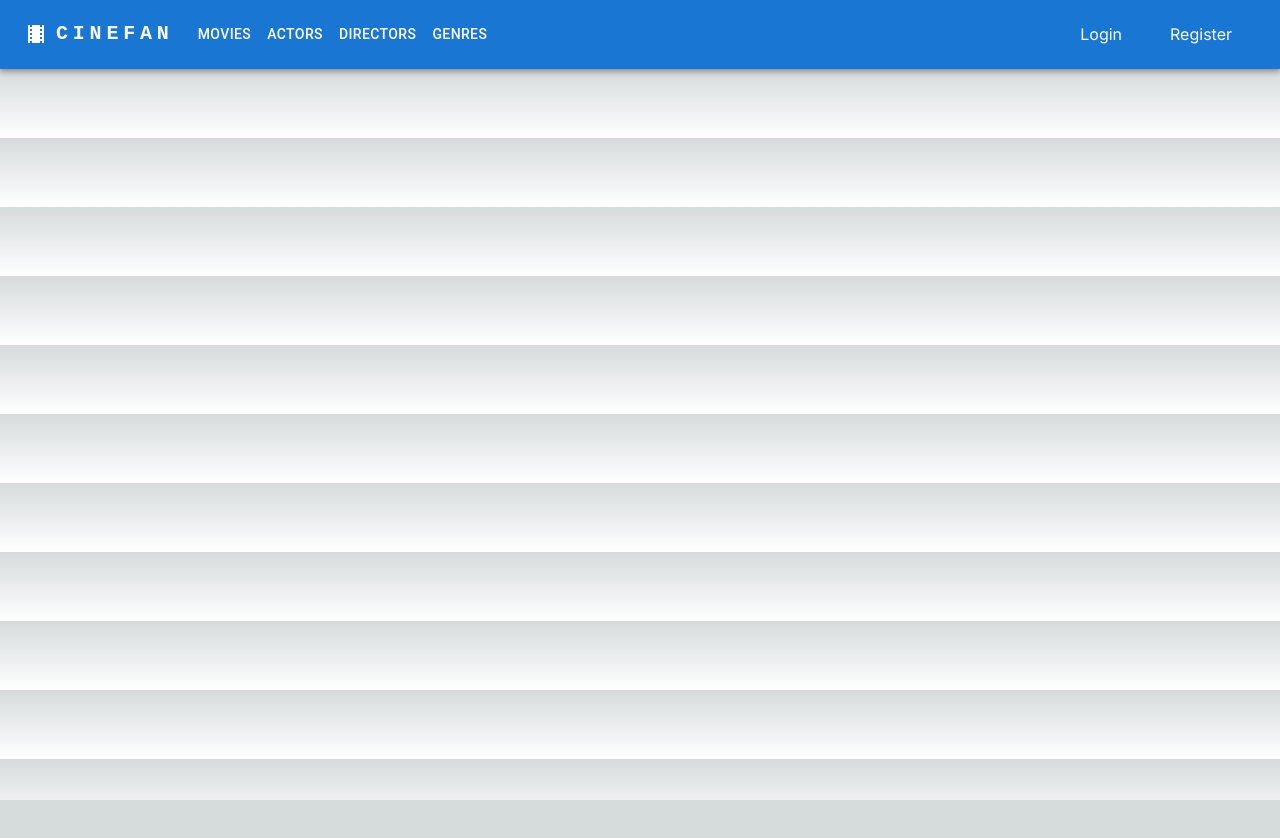
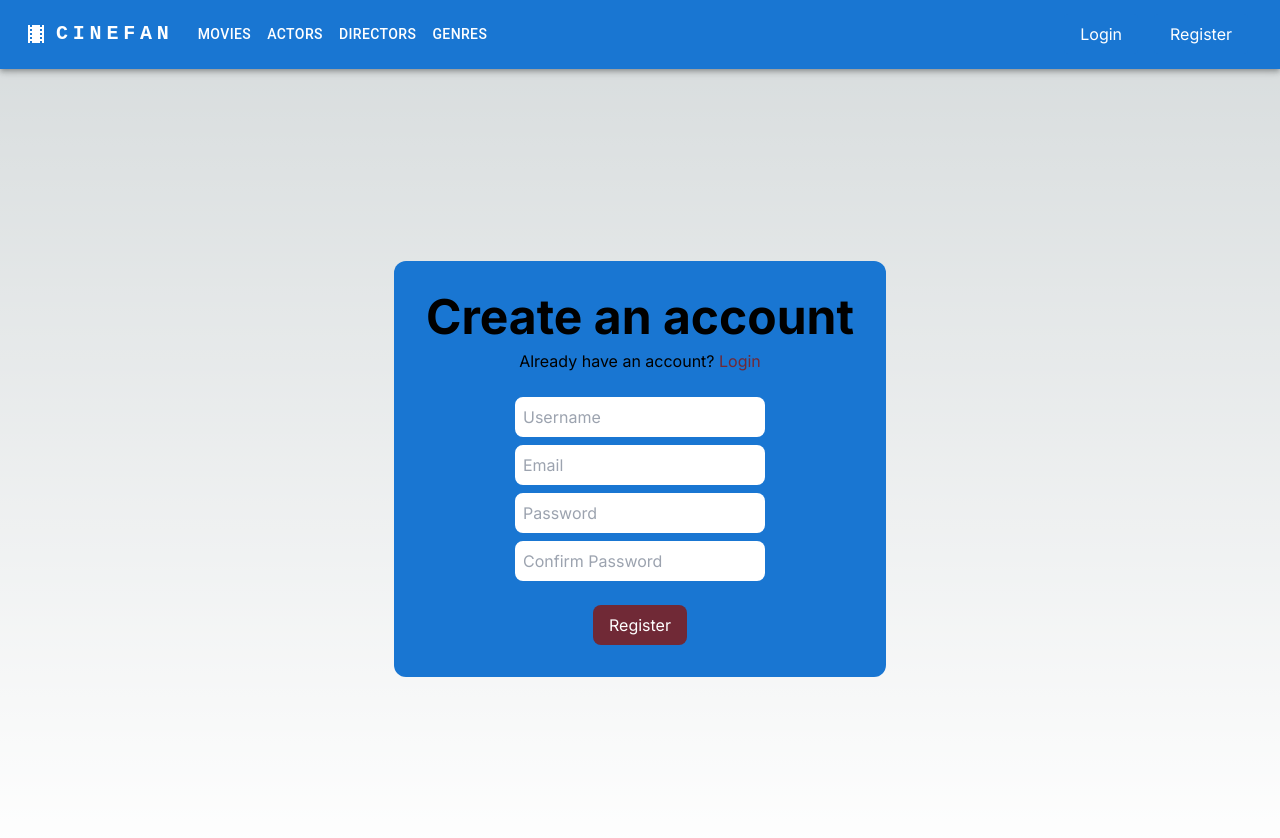
Before and after one commit to bradyhendu/COP4710-Project, a Next.js app in the folder nextjs-flask/: page /register in a window 1280 px wide. Shown: the top 838 px of the page. Before the commit the page ends 800 px from the top, so only its background shows below. Built offline with nearby package versions, Linux system fonts and the light colour scheme.

Commit message:
Creates a basic register page

```diff
--- a/nextjs-flask/app/register/page.tsx
+++ b/nextjs-flask/app/register/page.tsx
@@ -1,9 +1,20 @@
 import React from 'react'
+import Link from 'next/link'
 
 const Register = () => {
   return (
-    <div>
-
+    <div className='flex flex-col items-center justify-center h-screen text-center'>
+      <div className='bg-primary p-8 rounded-xl'>
+        <h1 className="text-5xl font-bold">Create an account</h1>
+        <p className='mt-2'>Already have an account? <Link href='/login' className='text-secondary hover:text-accent'>Login</Link></p>
+        <form className='mt-6 flex flex-col items-center'>
+          <input type='text' placeholder='Username' className='p-2 rounded-lg text-dark' />
+          <input type='email' placeholder='Email' className='p-2 mt-2 rounded-lg text-dark' />
+          <input type='password' placeholder='Password' className='p-2 mt-2 rounded-lg text-dark' />
+          <input type='password' placeholder='Confirm Password' className='p-2 mt-2 rounded-lg text-dark' />
+          <button type='submit' className='mt-6 bg-secondary hover:bg-accent text-white px-4 py-2 rounded-lg'>Register</button>
+        </form>
+      </div>
     </div>
   )
 }
```
